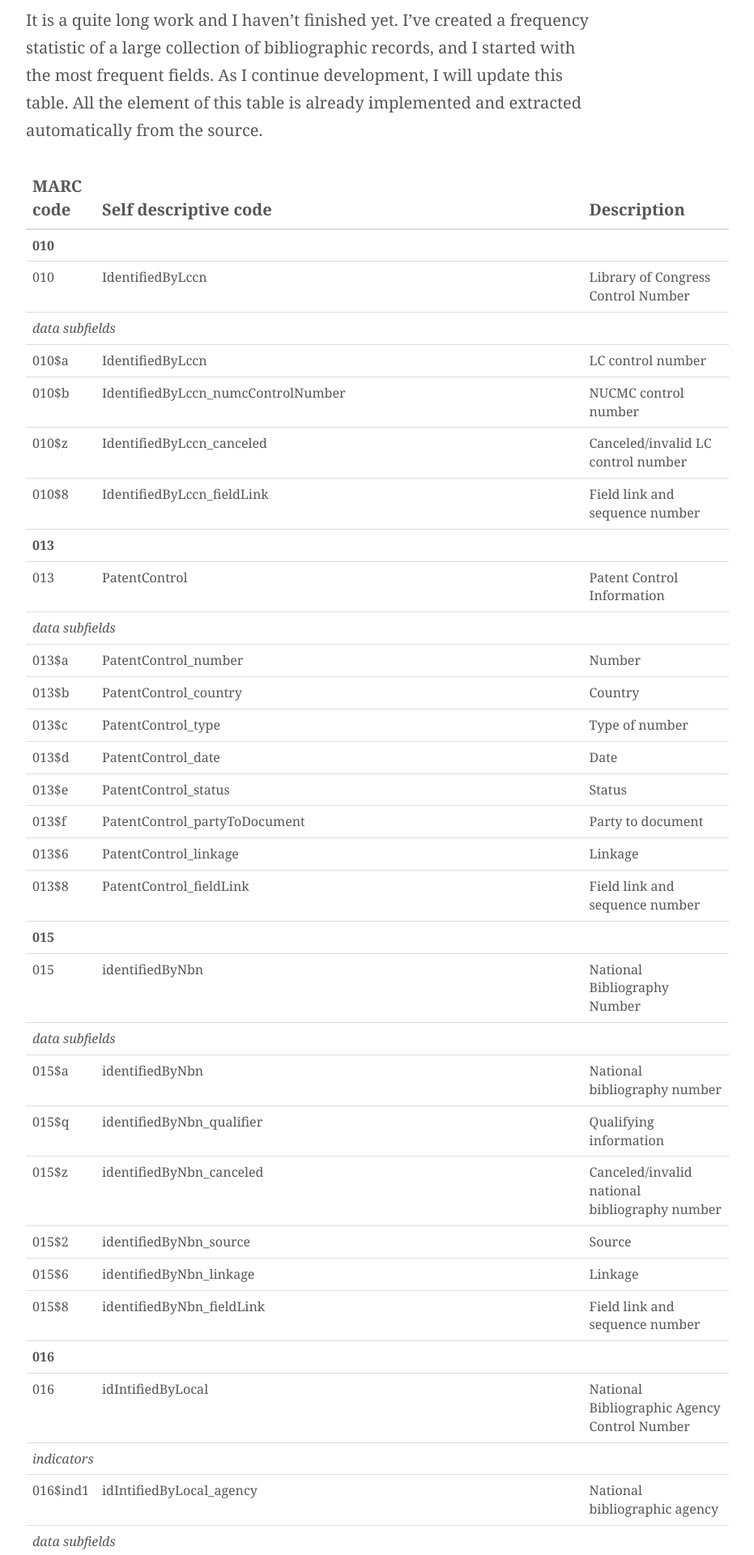
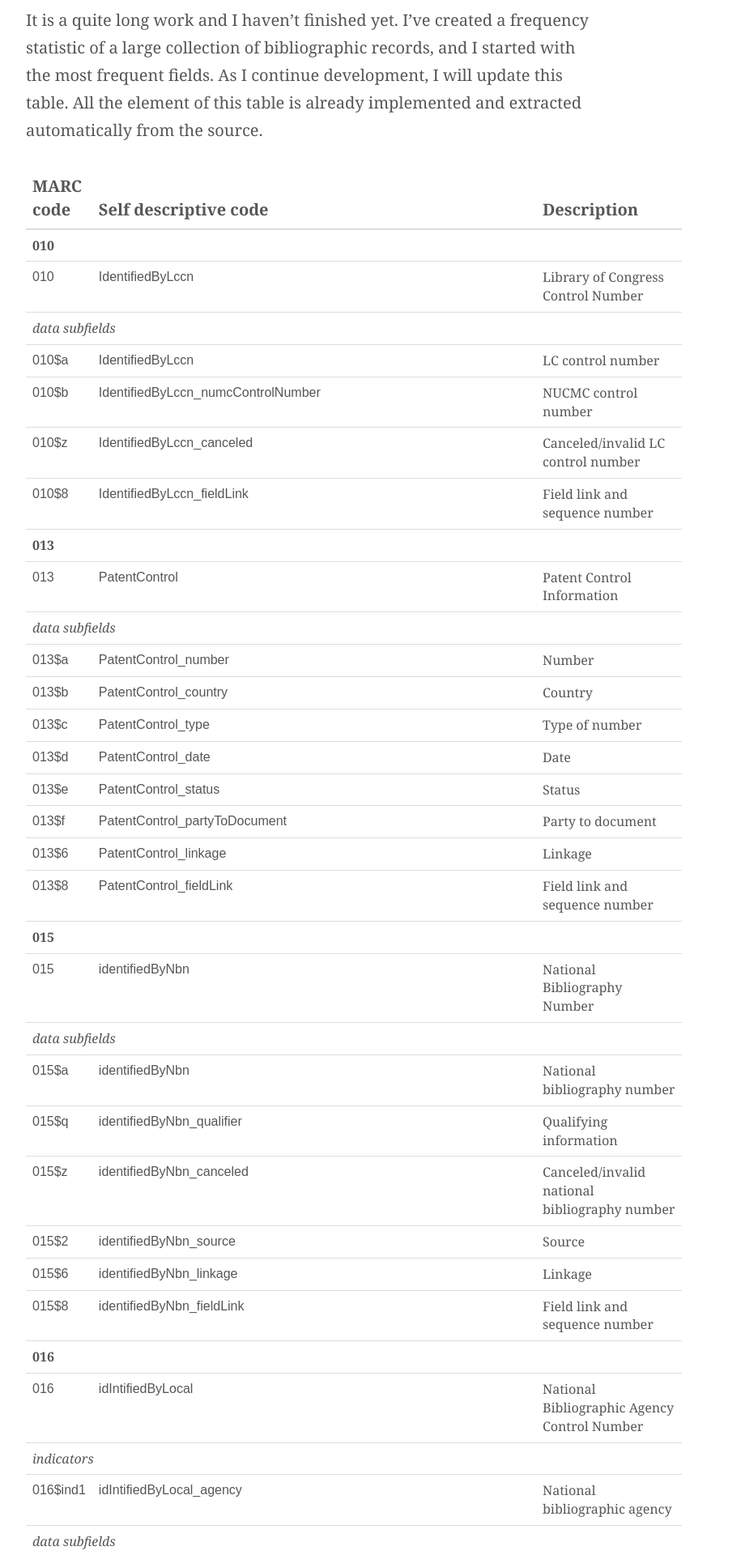
Before and after one commit to pkiraly/pkiraly.github.io, a Jekyll site: the page built from _posts/2017-09-24-mapping.md, in a window 1280 px wide. Shown: the part 895-2815 px from the top of the page at 81% size, without its empty margins (258-1189 px from the left). Built offline with Jekyll 4.4.1, drawn with Linux system fonts in a browser that asks for light colours; nearby versions of some CDN libraries; some web fonts are replaced; comment, search, counter and statistics services are not loaded.

Commit message:
Update stylesheet.css

```diff
--- a/css/stylesheet.css
+++ b/css/stylesheet.css
@@ -179,3 +179,15 @@ footer {
 table#mapping td {
   font-size: 80%;
 }
+
+table#mapping td.marc {
+  width: 10%;
+}
+
+table#mapping td.mq {
+  width: 30%;
+}
+
+table#mapping td.marc, table#mapping td.mq {
+  font-family: sans-serif;
+}
```
